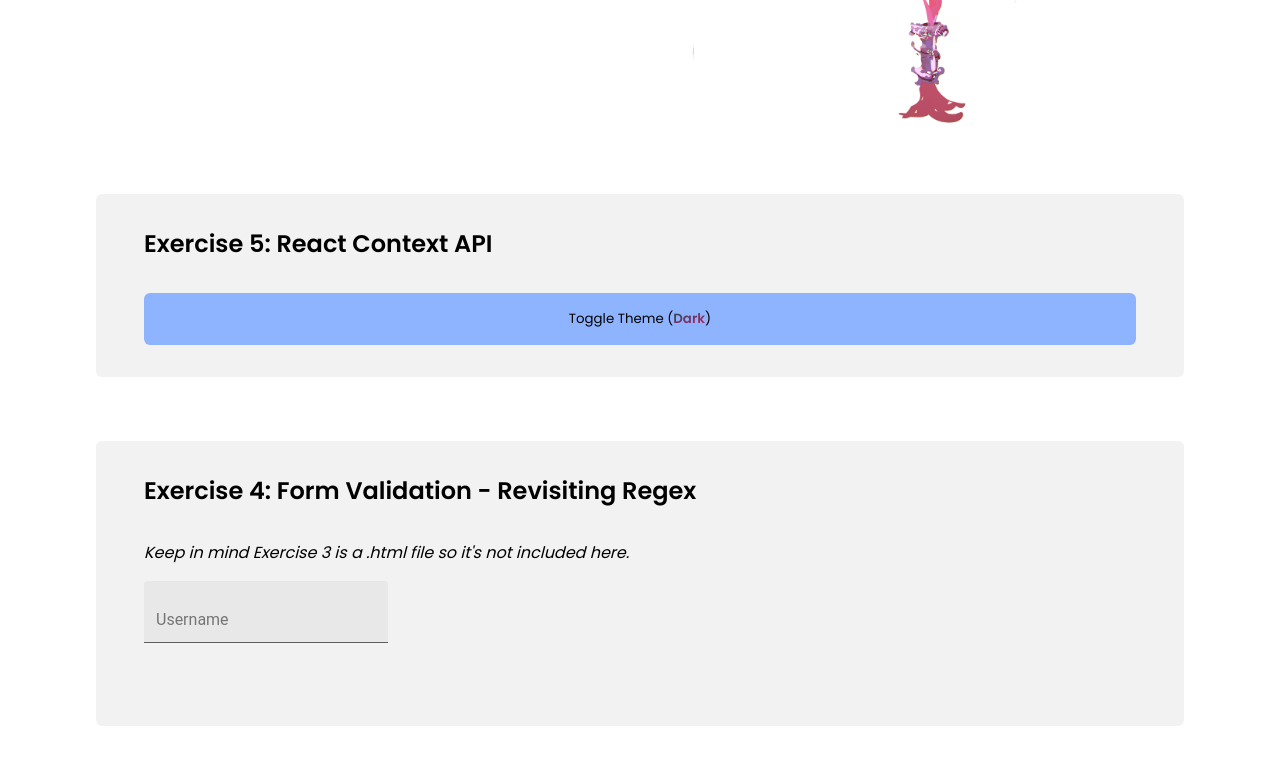
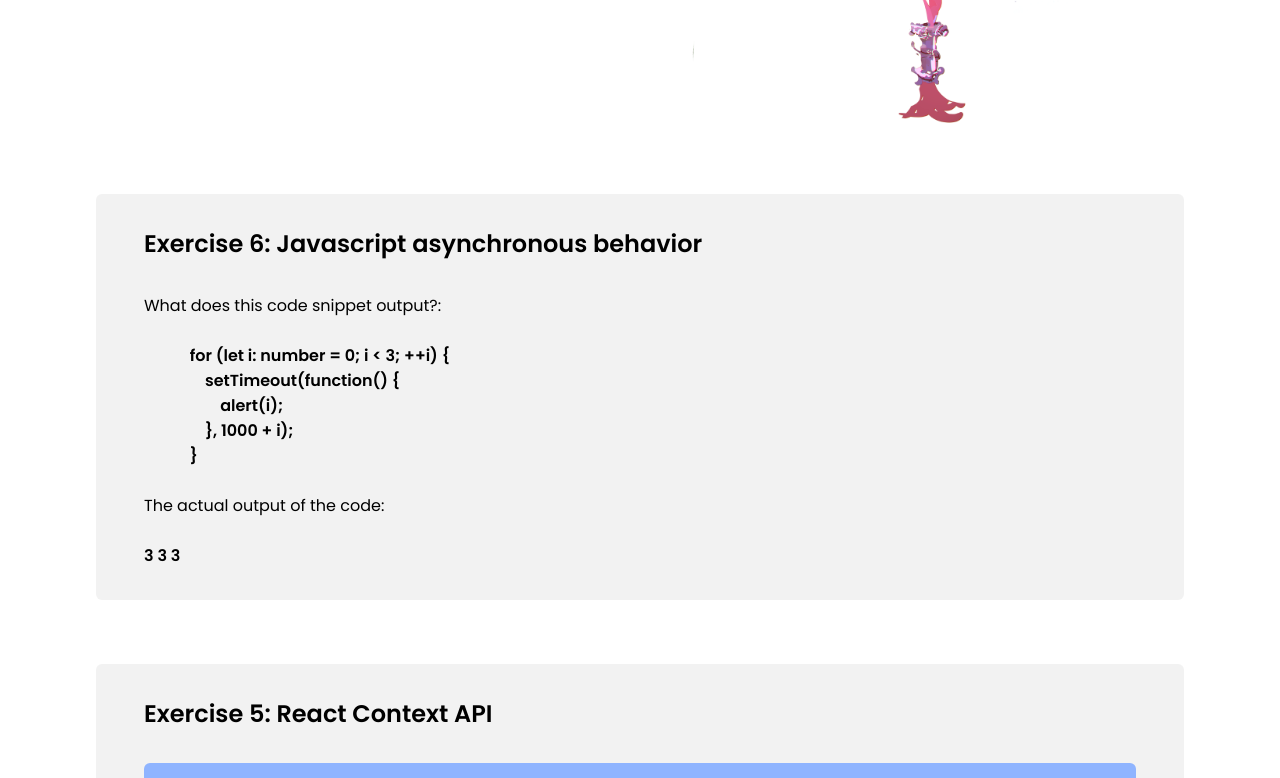
Before and after one commit to Alotte/frontend-exercises, a Next.js app in the folder frontend-exercises/: page / in a window 1280 px wide. Shown: the part 475-1253 px from the top of the page. Built offline with nearby package versions, Linux system fonts and the light colour scheme.

Commit message:
Exercise 6: Javascript asynchronous execution

```diff
--- /dev/null
+++ b/frontend-exercises/src/app/components/Exercise6.tsx
@@ -0,0 +1,39 @@
+import React, { useEffect, useState } from 'react'
+import ExerciseCard from './ExerciseCard'
+
+type Props = {}
+
+const Exercise6 = (props: Props) => {
+    const [output, setOutput]= useState<string>("");
+    const alert = (i:number) => {
+        setOutput(prevOutput => prevOutput + " " + i);
+        console.log(output);
+    }
+
+    useEffect(() => {
+        for (var i:number = 0; i <3; i++) {
+
+            console.log("what is i: " + i);
+            setTimeout(function() { alert(i); }, 1000 + i);
+            //alert(i);
+        }
+
+    }, []);
+
+    return (
+    <ExerciseCard title = "Exercise 6: Javascript asynchronous behavior">
+        <p>What does this code snippet output?:</p>
+        <pre><b>{`
+            for (let i: number = 0; i < 3; ++i) {
+                setTimeout(function() {
+                    alert(i);
+                }, 1000 + i);
+            }
+        `}</b>
+        </pre>
+        <p>The actual output of the code: <br/><br/>  <b>{output} </b></p>
+    </ExerciseCard>
+  )
+}
+
+export default Exercise6
--- a/frontend-exercises/src/app/page.tsx
+++ b/frontend-exercises/src/app/page.tsx
@@ -3,6 +3,7 @@ import { useState } from 'react';
 import styles from './page.module.css'
 import { Exercise2, Exercise1, Exercise4, Exercise5 } from './components/index';
 import { ThemeProvider } from './components/Exercise5/index';
+import Exercise6 from './components/Exercise6';
 
 
 
@@ -24,6 +25,7 @@ export default function Home() {
     <ThemeProvider>
       <main className={styles.main}>
         <Hero/>
+        <Exercise6 />
         <Exercise5 />
         <Exercise4 />
         <Exercise2 />
```
